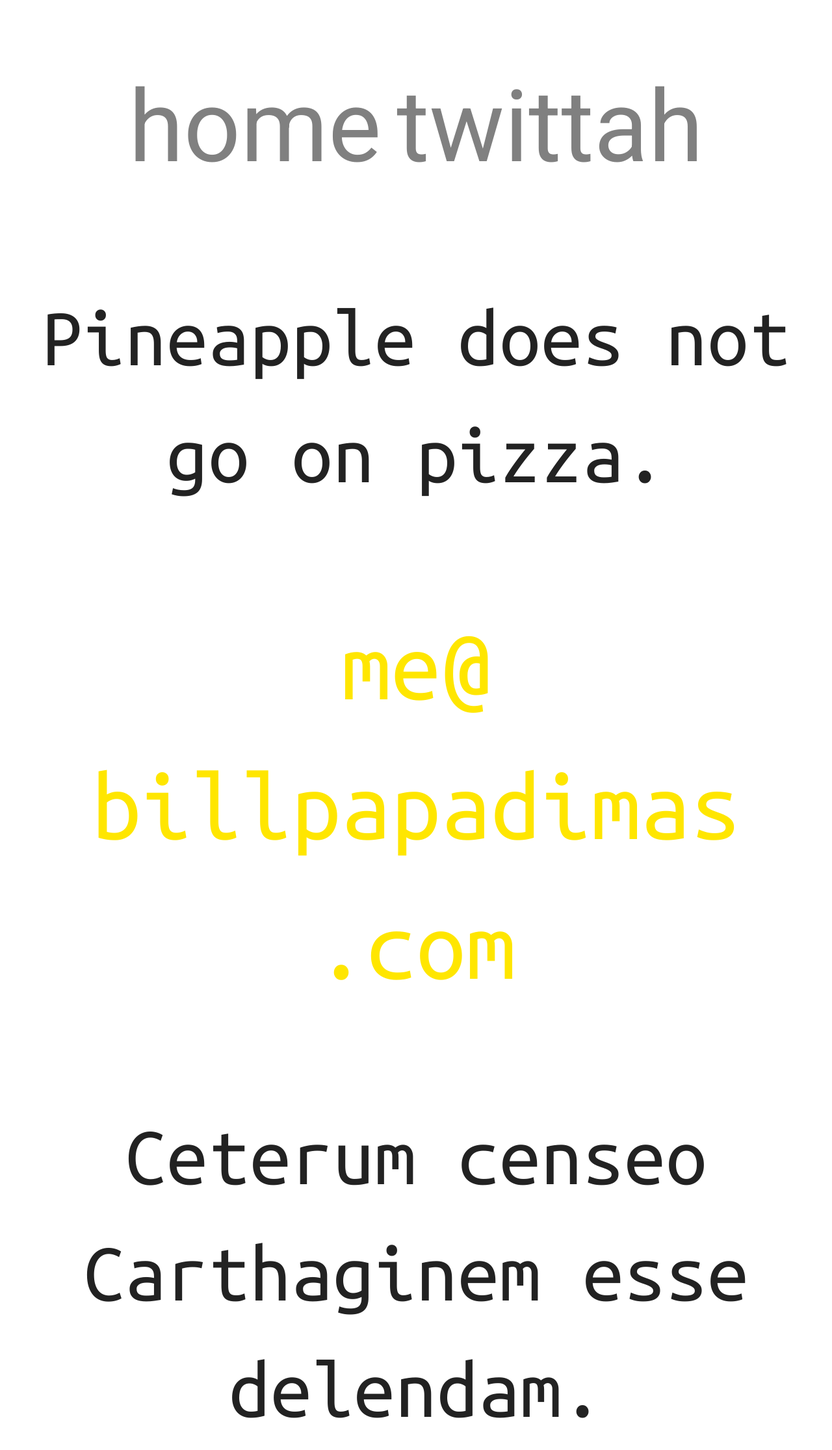
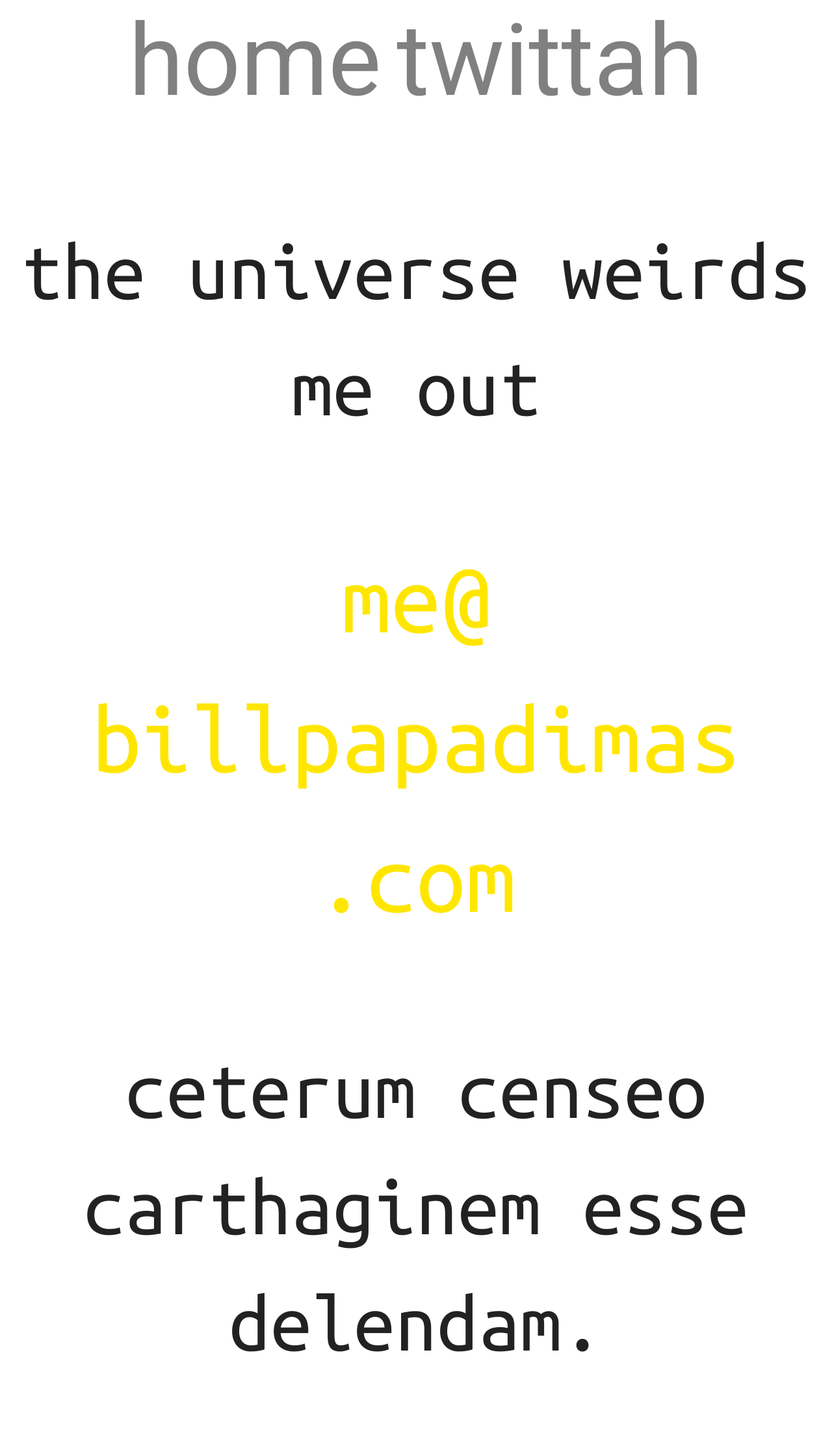
Before and after one commit to basilpapadimas/site, a plain HTML site: page index.html in a window 1280 px wide. Shown: the part 14-2245 px from the top of the page at 65% size. Drawn offline with nearby package versions, Linux system fonts and the light colour scheme.

Commit message:
the universe is weird

```diff
--- a/index.html
+++ b/index.html
@@ -35,15 +35,15 @@
     <p class="browserupgrade">You are using an <strong>outdated</strong> browser. Please <a href="https://browsehappy.com/">upgrade your browser</a> to improve your experience and security.</p>
   <![endif]-->
 
-  <div style="margin-top: 8vw; margin-bottom: 8vw;">
+  <div>
     <a class="bar" href="index.html">home</a> &nbsp;&nbsp;&nbsp;&nbsp;
     <a class="bar" href="https://twitter.com/goldhordas">twittah</a>
   </div>
 
   <div>
-    <p class="monstrousp">Pineapple does not go on pizza.</p>
+    <p class="monstrousp">the universe weirds me out</p>
     <a class="monstrousa" href="mailto:me@billpapadimas.com">me@<br>billpapadimas<br>.com</a>
-    <p class="monstrousp">Ceterum censeo Carthaginem esse delendam.</p>
+    <p class="monstrousp">ceterum censeo carthaginem esse delendam.</p>
   </div>
 
   <script src="js/vendor/modernizr-3.6.0.min.js"></script>
```
